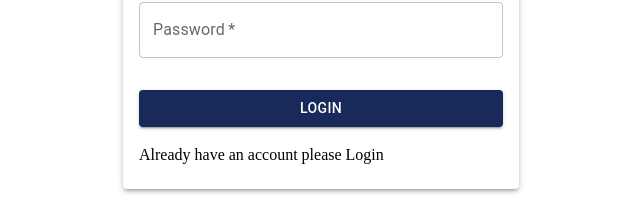
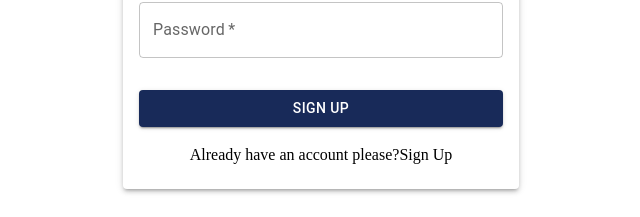
Before and after one commit to shahalam68/tech-foring-client, a React (Vite) app: page /register in a window 1280 px wide. Shown: the part 302-519 px from the top of the page, without its empty margins (319-959 px from the left). Built offline with nearby package versions, Linux system fonts and the light colour scheme.

Commit message:
sign up button fix

```diff
--- a/src/components/Login/Login.jsx
+++ b/src/components/Login/Login.jsx
@@ -69,7 +69,7 @@ const Login = () => {
           >
             Login
           </Button>
-          <Typography variant="p" component="h5" gutterBottom>
+          <Typography sx={{display:"flex" ,alignItems:'center', justifyContent:'center'}}  variant="p" component="h5" gutterBottom>
             Don’t have an account?{" "}
             <span className="text-[#182A59] ">
               <Link to="/register">SignUp</Link>
--- a/src/components/SignUp/SignUp.jsx
+++ b/src/components/SignUp/SignUp.jsx
@@ -79,12 +79,12 @@ const SignUp = () => {
               },
             }}
           >
-            Login
+            Sign up
           </Button>
-          <Typography variant="p" component="h5" gutterBottom>
-            Already have an account please{" "}
+          <Typography sx={{display:"flex" ,alignItems:'center', justifyContent:'center'}} variant="p" component="h5" gutterBottom>
+            Already have an account please? {" "}
             <span className="text-[#182A59] underline ">
-              <Link to="/login">Login</Link>
+              <Link to="/login"> Sign Up</Link>
             </span>
           </Typography>
         </Box>
```
